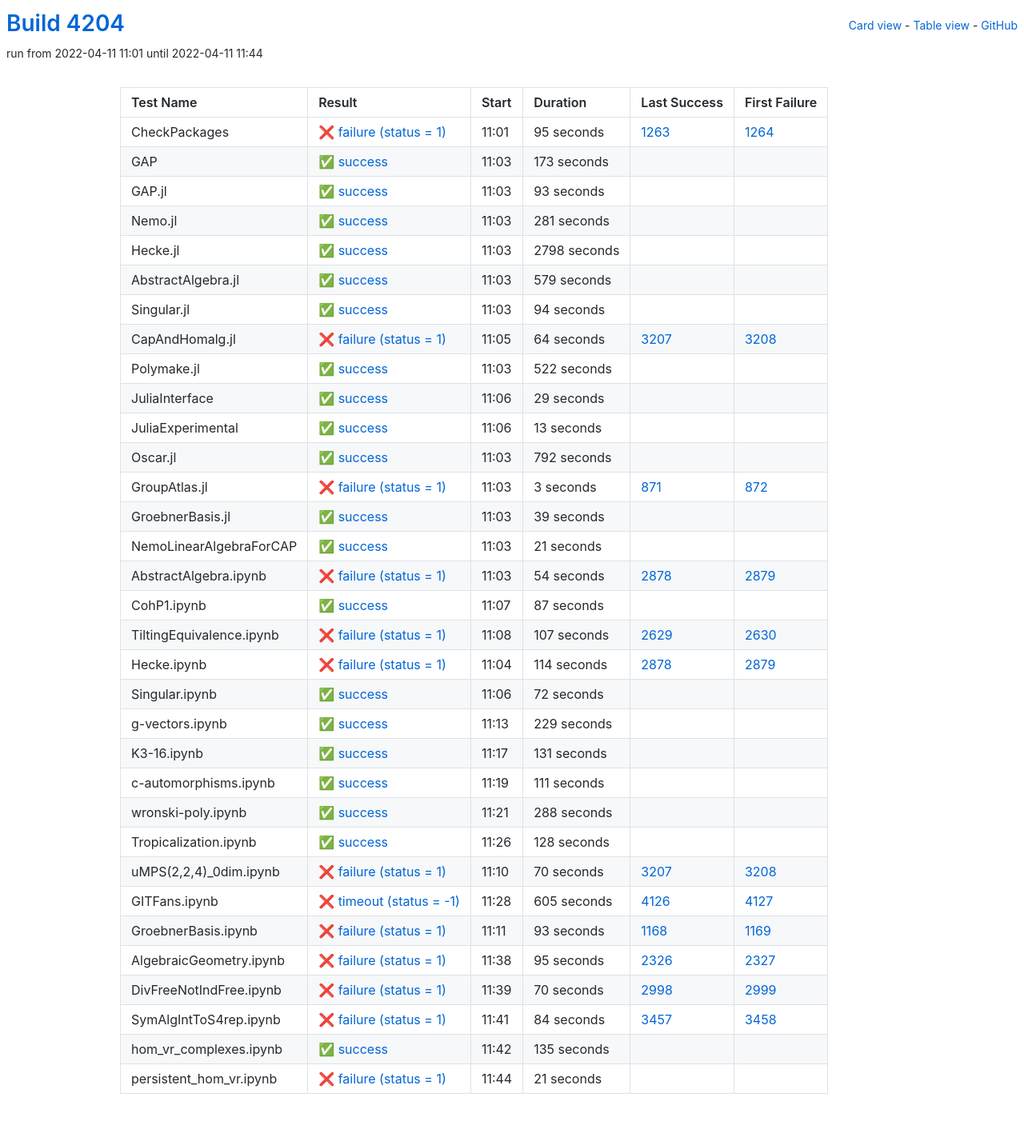
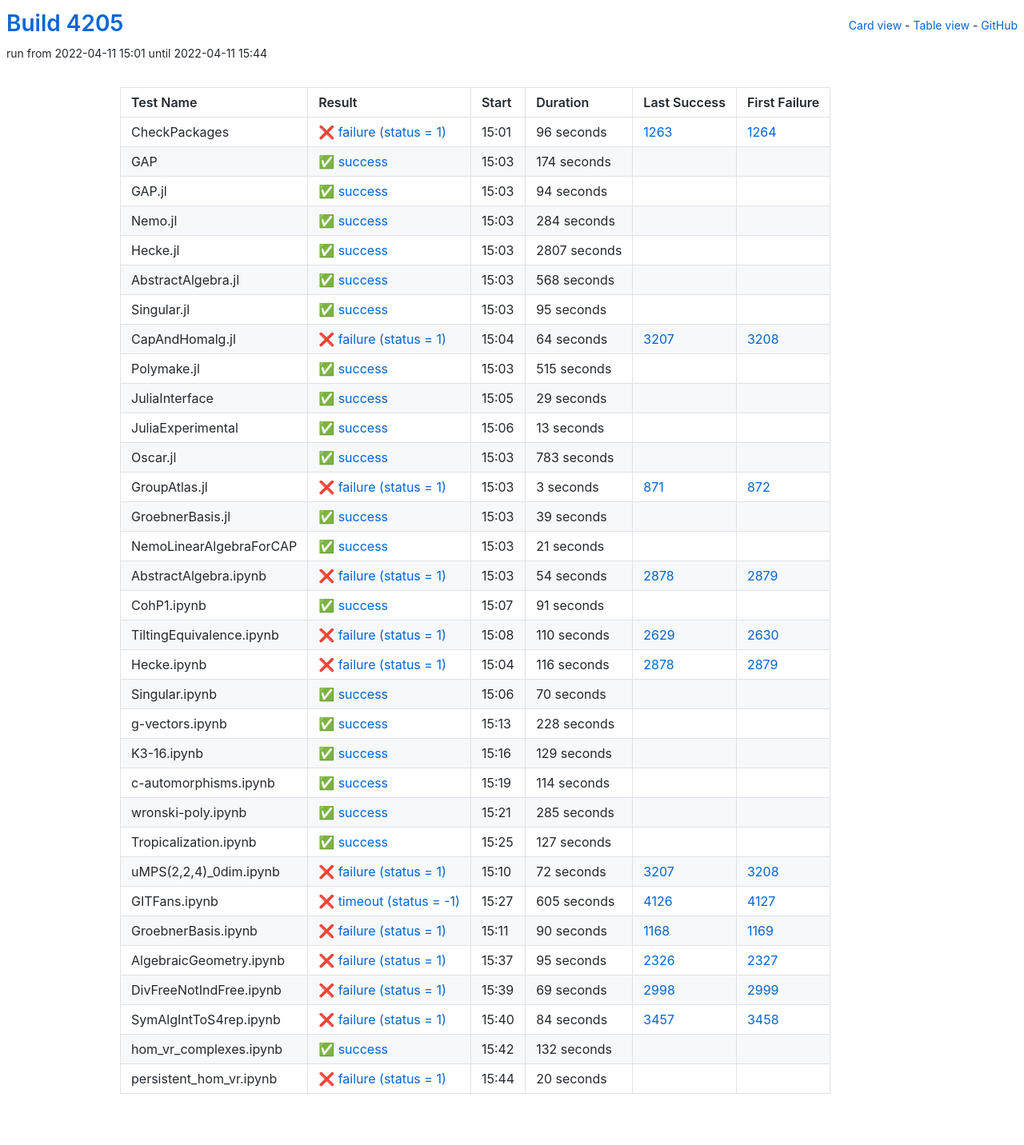
Before and after one commit to oscar-system/oscar-ci-status-stable, a Jekyll site: the page built from table.html, in a window 1280 px wide. Shown: the whole page at 80% size. Built offline with Jekyll 4.4.1, drawn with Linux system fonts in a browser that asks for light colours.

Commit message:
Build #4205

```diff
--- a/_data/ci.yml
+++ b/_data/ci.yml
@@ -1,6 +1,6 @@
 ---
-build: 4204
-build_url: https://oscarci.mathematik.uni-kl.de/job/oscar-stable/4204/
+build: 4205
+build_url: https://oscarci.mathematik.uni-kl.de/job/oscar-stable/4205/
 job: oscar-stable
 organization: oscar-system
 repo: oscar-ci-status-stable
@@ -8,80 +8,32 @@ repourl: https://github.com/oscar-system/oscar-ci-status-stable
 tests:
 - name: CheckPackages
   id: checkpackages
-  log: https://oscarci.mathematik.uni-kl.de/job/oscar-stable/4204/artifact/logs/build-4204/CheckPackages.log
-  start: 2022-04-11 11:01
+  log: https://oscarci.mathematik.uni-kl.de/job/oscar-stable/4205/artifact/logs/build-4205/CheckPackages.log
+  start: 2022-04-11 15:01
   success: false
   exitcode: 1
   status: failure
-  duration: 95
+  duration: 96
   last_success: 1263
   last_success_url: https://oscarci.mathematik.uni-kl.de/job/oscar-stable/1263/
   first_failure: 1264
   first_failure_url: https://oscarci.mathematik.uni-kl.de/job/oscar-stable/1264/
 - name: GAP
   id: gap
-  log: https://oscarci.mathematik.uni-kl.de/job/oscar-stable/4204/artifact/logs/build-4204/GAP.log
-  start: 2022-04-11 11:03
+  log: https://oscarci.mathematik.uni-kl.de/job/oscar-stable/4205/artifact/logs/build-4205/GAP.log
+  start: 2022-04-11 15:03
   success: true
   exitcode: 0
   status: success
-  duration: 173
+  duration: 174
   last_success: false
   last_success_url:
   first_failure: false
   first_failure_url:
 - name: GAP.jl
   id: gap-jl
-  log: https://oscarci.mathematik.uni-kl.de/job/oscar-stable/4204/artifact/logs/build-4204/GAP.jl.log
-  start: 2022-04-11 11:03
-  success: true
-  exitcode: 0
-  status: success
-  duration: 93
-  last_success: false
-  last_success_url:
-  first_failure: false
-  first_failure_url:
-- name: Nemo.jl
-  id: nemo-jl
-  log: https://oscarci.mathematik.uni-kl.de/job/oscar-stable/4204/artifact/logs/build-4204/Nemo.jl.log
-  start: 2022-04-11 11:03
-  success: true
-  exitcode: 0
-  status: success
-  duration: 281
-  last_success: false
-  last_success_url:
-  first_failure: false
-  first_failure_url:
-- name: Hecke.jl
-  id: hecke-jl
-  log: https://oscarci.mathematik.uni-kl.de/job/oscar-stable/4204/artifact/logs/build-4204/Hecke.jl.log
-  start: 2022-04-11 11:03
-  success: true
-  exitcode: 0
-  status: success
-  duration: 2798
-  last_success: false
-  last_success_url:
-  first_failure: false
-  first_failure_url:
-- name: AbstractAlgebra.jl
-  id: abstractalgebra-jl
-  log: https://oscarci.mathematik.uni-kl.de/job/oscar-stable/4204/artifact/logs/build-4204/AbstractAlgebra.jl.log
-  start: 2022-04-11 11:03
-  success: true
-  exitcode: 0
-  status: success
-  duration: 579
-  last_success: false
-  last_success_url:
-  first_failure: false
-  first_failure_url:
-- name: Singular.jl
-  id: singular-jl
-  log: https://oscarci.mathematik.uni-kl.de/job/oscar-stable/4204/artifact/logs/build-4204/Singular.jl.log
-  start: 2022-04-11 11:03
+  log: https://oscarci.mathematik.uni-kl.de/job/oscar-stable/4205/artifact/logs/build-4205/GAP.jl.log
+  start: 2022-04-11 15:03
   success: true
   exitcode: 0
   status: success
@@ -90,10 +42,58 @@ tests:
   last_success_url:
   first_failure: false
   first_failure_url:
+- name: Nemo.jl
+  id: nemo-jl
+  log: https://oscarci.mathematik.uni-kl.de/job/oscar-stable/4205/artifact/logs/build-4205/Nemo.jl.log
+  start: 2022-04-11 15:03
+  success: true
+  exitcode: 0
+  status: success
+  duration: 284
+  last_success: false
+  last_success_url:
+  first_failure: false
+  first_failure_url:
+- name: Hecke.jl
+  id: hecke-jl
+  log: https://oscarci.mathematik.uni-kl.de/job/oscar-stable/4205/artifact/logs/build-4205/Hecke.jl.log
+  start: 2022-04-11 15:03
+  success: true
+  exitcode: 0
+  status: success
+  duration: 2807
+  last_success: false
+  last_success_url:
+  first_failure: false
+  first_failure_url:
+- name: AbstractAlgebra.jl
+  id: abstractalgebra-jl
+  log: https://oscarci.mathematik.uni-kl.de/job/oscar-stable/4205/artifact/logs/build-4205/AbstractAlgebra.jl.log
+  start: 2022-04-11 15:03
+  success: true
+  exitcode: 0
+  status: success
+  duration: 568
+  last_success: false
+  last_success_url:
+  first_failure: false
+  first_failure_url:
+- name: Singular.jl
+  id: singular-jl
+  log: https://oscarci.mathematik.uni-kl.de/job/oscar-stable/4205/artifact/logs/build-4205/Singular.jl.log
+  start: 2022-04-11 15:03
+  success: true
+  exitcode: 0
+  status: success
+  duration: 95
+  last_success: false
+  last_success_url:
+  first_failure: false
+  first_failure_url:
 - name: CapAndHomalg.jl
   id: capandhomalg-jl
-  log: https://oscarci.mathematik.uni-kl.de/job/oscar-stable/4204/artifact/logs/build-4204/CapAndHomalg.jl.log
-  start: 2022-04-11 11:05
+  log: https://oscarci.mathematik.uni-kl.de/job/oscar-stable/4205/artifact/logs/build-4205/CapAndHomalg.jl.log
+  start: 2022-04-11 15:04
   success: false
   exitcode: 1
   status: failure
@@ -104,20 +104,20 @@ tests:
   first_failure_url: https://oscarci.mathematik.uni-kl.de/job/oscar-stable/3208/
 - name: Polymake.jl
   id: polymake-jl
-  log: https://oscarci.mathematik.uni-kl.de/job/oscar-stable/4204/artifact/logs/build-4204/Polymake.jl.log
-  start: 2022-04-11 11:03
+  log: https://oscarci.mathematik.uni-kl.de/job/oscar-stable/4205/artifact/logs/build-4205/Polymake.jl.log
+  start: 2022-04-11 15:03
   success: true
   exitcode: 0
   status: success
-  duration: 522
+  duration: 515
   last_success: false
   last_success_url:
   first_failure: false
   first_failure_url:
 - name: JuliaInterface
   id: juliainterface
-  log: https://oscarci.mathematik.uni-kl.de/job/oscar-stable/4204/artifact/logs/build-4204/JuliaInterface.log
-  start: 2022-04-11 11:06
+  log: https://oscarci.mathematik.uni-kl.de/job/oscar-stable/4205/artifact/logs/build-4205/JuliaInterface.log
+  start: 2022-04-11 15:05
   success: true
   exitcode: 0
   status: success
@@ -128,8 +128,8 @@ tests:
   first_failure_url:
 - name: JuliaExperimental
   id: juliaexperimental
-  log: https://oscarci.mathematik.uni-kl.de/job/oscar-stable/4204/artifact/logs/build-4204/JuliaExperimental.log
-  start: 2022-04-11 11:06
+  log: https://oscarci.mathematik.uni-kl.de/job/oscar-stable/4205/artifact/logs/build-4205/JuliaExperimental.log
+  start: 2022-04-11 15:06
   success: true
   exitcode: 0
   status: success
@@ -140,20 +140,20 @@ tests:
   first_failure_url:
 - name: Oscar.jl
   id: oscar-jl
-  log: https://oscarci.mathematik.uni-kl.de/job/oscar-stable/4204/artifact/logs/build-4204/Oscar.jl.log
-  start: 2022-04-11 11:03
+  log: https://oscarci.mathematik.uni-kl.de/job/oscar-stable/4205/artifact/logs/build-4205/Oscar.jl.log
+  start: 2022-04-11 15:03
   success: true
   exitcode: 0
   status: success
-  duration: 792
+  duration: 783
   last_success: false
   last_success_url:
   first_failure: false
   first_failure_url:
 - name: GroupAtlas.jl
   id: groupatlas-jl
-  log: https://oscarci.mathematik.uni-kl.de/job/oscar-stable/4204/artifact/logs/build-4204/GroupAtlas.jl.log
-  start: 2022-04-11 11:03
+  log: https://oscarci.mathematik.uni-kl.de/job/oscar-stable/4205/artifact/logs/build-4205/GroupAtlas.jl.log
+  start: 2022-04-11 15:03
   success: false
   exitcode: 1
   status: failure
@@ -164,8 +164,8 @@ tests:
   first_failure_url: https://oscarci.mathematik.uni-kl.de/job/oscar-stable/872/
 - name: GroebnerBasis.jl
   id: groebnerbasis-jl
-  log: https://oscarci.mathematik.uni-kl.de/job/oscar-stable/4204/artifact/logs/build-4204/GroebnerBasis.jl.log
-  start: 2022-04-11 11:03
+  log: https://oscarci.mathematik.uni-kl.de/job/oscar-stable/4205/artifact/logs/build-4205/GroebnerBasis.jl.log
+  start: 2022-04-11 15:03
   success: true
   exitcode: 0
   status: success
@@ -176,8 +176,8 @@ tests:
   first_failure_url:
 - name: NemoLinearAlgebraForCAP
   id: nemolinearalgebraforcap
-  log: https://oscarci.mathematik.uni-kl.de/job/oscar-stable/4204/artifact/logs/build-4204/NemoLinearAlgebraForCAP.log
-  start: 2022-04-11 11:03
+  log: https://oscarci.mathematik.uni-kl.de/job/oscar-stable/4205/artifact/logs/build-4205/NemoLinearAlgebraForCAP.log
+  start: 2022-04-11 15:03
   success: true
   exitcode: 0
   status: success
@@ -188,8 +188,8 @@ tests:
   first_failure_url:
 - name: AbstractAlgebra.ipynb
   id: abstractalgebra-ipynb
-  log: https://oscarci.mathematik.uni-kl.de/job/oscar-stable/4204/artifact/logs/build-4204/AbstractAlgebra.ipynb.log
-  start: 2022-04-11 11:03
+  log: https://oscarci.mathematik.uni-kl.de/job/oscar-stable/4205/artifact/logs/build-4205/AbstractAlgebra.ipynb.log
+  start: 2022-04-11 15:03
   success: false
   exitcode: 1
   status: failure
@@ -200,128 +200,128 @@ tests:
   first_failure_url: https://oscarci.mathematik.uni-kl.de/job/oscar-stable/2879/
 - name: CohP1.ipynb
   id: cohp1-ipynb
-  log: https://oscarci.mathematik.uni-kl.de/job/oscar-stable/4204/artifact/logs/build-4204/CohP1.ipynb.log
-  start: 2022-04-11 11:07
+  log: https://oscarci.mathematik.uni-kl.de/job/oscar-stable/4205/artifact/logs/build-4205/CohP1.ipynb.log
+  start: 2022-04-11 15:07
   success: true
   exitcode: 0
   status: success
-  duration: 87
+  duration: 91
   last_success: false
   last_success_url:
   first_failure: false
   first_failure_url:
 - name: TiltingEquivalence.ipynb
   id: tiltingequivalence-ipynb
-  log: https://oscarci.mathematik.uni-kl.de/job/oscar-stable/4204/artifact/logs/build-4204/TiltingEquivalence.ipynb.log
-  start: 2022-04-11 11:08
+  log: https://oscarci.mathematik.uni-kl.de/job/oscar-stable/4205/artifact/logs/build-4205/TiltingEquivalence.ipynb.log
+  start: 2022-04-11 15:08
   success: false
   exitcode: 1
   status: failure
-  duration: 107
+  duration: 110
   last_success: 2629
   last_success_url: https://oscarci.mathematik.uni-kl.de/job/oscar-stable/2629/
   first_failure: 2630
   first_failure_url: https://oscarci.mathematik.uni-kl.de/job/oscar-stable/2630/
 - name: Hecke.ipynb
   id: hecke-ipynb
-  log: https://oscarci.mathematik.uni-kl.de/job/oscar-stable/4204/artifact/logs/build-4204/Hecke.ipynb.log
-  start: 2022-04-11 11:04
+  log: https://oscarci.mathematik.uni-kl.de/job/oscar-stable/4205/artifact/logs/build-4205/Hecke.ipynb.log
+  start: 2022-04-11 15:04
   success: false
   exitcode: 1
   status: failure
-  duration: 114
+  duration: 116
   last_success: 2878
   last_success_url: https://oscarci.mathematik.uni-kl.de/job/oscar-stable/2878/
   first_failure: 2879
   first_failure_url: https://oscarci.mathematik.uni-kl.de/job/oscar-stable/2879/
 - name: Singular.ipynb
   id: singular-ipynb
-  log: https://oscarci.mathematik.uni-kl.de/job/oscar-stable/4204/artifact/logs/build-4204/Singular.ipynb.log
-  start: 2022-04-11 11:06
+  log: https://oscarci.mathematik.uni-kl.de/job/oscar-stable/4205/artifact/logs/build-4205/Singular.ipynb.log
+  start: 2022-04-11 15:06
   success: true
   exitcode: 0
   status: success
-  duration: 72
+  duration: 70
   last_success: false
   last_success_url:
   first_failure: false
   first_failure_url:
 - name: g-vectors.ipynb
   id: g-vectors-ipynb
-  log: https://oscarci.mathematik.uni-kl.de/job/oscar-stable/4204/artifact/logs/build-4204/g-vectors.ipynb.log
-  start: 2022-04-11 11:13
+  log: https://oscarci.mathematik.uni-kl.de/job/oscar-stable/4205/artifact/logs/build-4205/g-vectors.ipynb.log
+  start: 2022-04-11 15:13
   success: true
   exitcode: 0
   status: success
-  duration: 229
+  duration: 228
   last_success: false
   last_success_url:
   first_failure: false
   first_failure_url:
 - name: K3-16.ipynb
   id: k3-16-ipynb
-  log: https://oscarci.mathematik.uni-kl.de/job/oscar-stable/4204/artifact/logs/build-4204/K3-16.ipynb.log
-  start: 2022-04-11 11:17
+  log: https://oscarci.mathematik.uni-kl.de/job/oscar-stable/4205/artifact/logs/build-4205/K3-16.ipynb.log
+  start: 2022-04-11 15:16
   success: true
   exitcode: 0
   status: success
-  duration: 131
+  duration: 129
   last_success: false
   last_success_url:
   first_failure: false
   first_failure_url:
 - name: c-automorphisms.ipynb
   id: c-automorphisms-ipynb
-  log: https://oscarci.mathematik.uni-kl.de/job/oscar-stable/4204/artifact/logs/build-4204/c-automorphisms.ipynb.log
-  start: 2022-04-11 11:19
+  log: https://oscarci.mathematik.uni-kl.de/job/oscar-stable/4205/artifact/logs/build-4205/c-automorphisms.ipynb.log
+  start: 2022-04-11 15:19
   success: true
   exitcode: 0
   status: success
-  duration: 111
+  duration: 114
   last_success: false
   last_success_url:
   first_failure: false
   first_failure_url:
 - name: wronski-poly.ipynb
   id: wronski-poly-ipynb
-  log: https://oscarci.mathematik.uni-kl.de/job/oscar-stable/4204/artifact/logs/build-4204/wronski-poly.ipynb.log
-  start: 2022-04-11 11:21
+  log: https://oscarci.mathematik.uni-kl.de/job/oscar-stable/4205/artifact/logs/build-4205/wronski-poly.ipynb.log
+  start: 2022-04-11 15:21
   success: true
   exitcode: 0
   status: success
-  duration: 288
+  duration: 285
   last_success: false
   last_success_url:
   first_failure: false
   first_failure_url:
 - name: Tropicalization.ipynb
   id: tropicalization-ipynb
-  log: https://oscarci.mathematik.uni-kl.de/job/oscar-stable/4204/artifact/logs/build-4204/Tropicalization.ipynb.log
-  start: 2022-04-11 11:26
+  log: https://oscarci.mathematik.uni-kl.de/job/oscar-stable/4205/artifact/logs/build-4205/Tropicalization.ipynb.log
+  start: 2022-04-11 15:25
   success: true
   exitcode: 0
   status: success
-  duration: 128
+  duration: 127
   last_success: false
   last_success_url:
   first_failure: false
   first_failure_url:
 - name: uMPS(2,2,4)_0dim.ipynb
   id: umps-2-2-4-0dim-ipynb
-  log: https://oscarci.mathematik.uni-kl.de/job/oscar-stable/4204/artifact/logs/build-4204/uMPS-2-2-4-_0dim.ipynb.log
-  start: 2022-04-11 11:10
+  log: https://oscarci.mathematik.uni-kl.de/job/oscar-stable/4205/artifact/logs/build-4205/uMPS-2-2-4-_0dim.ipynb.log
+  start: 2022-04-11 15:10
   success: false
   exitcode: 1
   status: failure
-  duration: 70
+  duration: 72
   last_success: 3207
   last_success_url: https://oscarci.mathematik.uni-kl.de/job/oscar-stable/3207/
   first_failure: 3208
   first_failure_url: https://oscarci.mathematik.uni-kl.de/job/oscar-stable/3208/
 - name: GITFans.ipynb
   id: gitfans-ipynb
-  log: https://oscarci.mathematik.uni-kl.de/job/oscar-stable/4204/artifact/logs/build-4204/GITFans.ipynb.log
-  start: 2022-04-11 11:28
+  log: https://oscarci.mathematik.uni-kl.de/job/oscar-stable/4205/artifact/logs/build-4205/GITFans.ipynb.log
+  start: 2022-04-11 15:27
   success: false
   exitcode: -1
   status: timeout
@@ -332,20 +332,20 @@ tests:
   first_failure_url: https://oscarci.mathematik.uni-kl.de/job/oscar-stable/4127/
 - name: GroebnerBasis.ipynb
   id: groebnerbasis-ipynb
-  log: https://oscarci.mathematik.uni-kl.de/job/oscar-stable/4204/artifact/logs/build-4204/GroebnerBasis.ipynb.log
-  start: 2022-04-11 11:11
+  log: https://oscarci.mathematik.uni-kl.de/job/oscar-stable/4205/artifact/logs/build-4205/GroebnerBasis.ipynb.log
+  start: 2022-04-11 15:11
   success: false
   exitcode: 1
   status: failure
-  duration: 93
+  duration: 90
   last_success: 1168
   last_success_url: https://oscarci.mathematik.uni-kl.de/job/oscar-stable/1168/
   first_failure: 1169
   first_failure_url: https://oscarci.mathematik.uni-kl.de/job/oscar-stable/1169/
 - name: AlgebraicGeometry.ipynb
   id: algebraicgeometry-ipynb
-  log: https://oscarci.mathematik.uni-kl.de/job/oscar-stable/4204/artifact/logs/build-4204/AlgebraicGeometry.ipynb.log
-  start: 2022-04-11 11:38
+  log: https://oscarci.mathematik.uni-kl.de/job/oscar-stable/4205/artifact/logs/build-4205/AlgebraicGeometry.ipynb.log
+  start: 2022-04-11 15:37
   success: false
   exitcode: 1
   status: failure
@@ -356,20 +356,20 @@ tests:
   first_failure_url: https://oscarci.mathematik.uni-kl.de/job/oscar-stable/2327/
 - name: DivFreeNotIndFree.ipynb
   id: divfreenotindfree-ipynb
-  log: https://oscarci.mathematik.uni-kl.de/job/oscar-stable/4204/artifact/logs/build-4204/DivFreeNotIndFree.ipynb.log
-  start: 2022-04-11 11:39
+  log: https://oscarci.mathematik.uni-kl.de/job/oscar-stable/4205/artifact/logs/build-4205/DivFreeNotIndFree.ipynb.log
+  start: 2022-04-11 15:39
   success: false
   exitcode: 1
   status: failure
-  duration: 70
+  duration: 69
   last_success: 2998
   last_success_url: https://oscarci.mathematik.uni-kl.de/job/oscar-stable/2998/
   first_failure: 2999
   first_failure_url: https://oscarci.mathematik.uni-kl.de/job/oscar-stable/2999/
 - name: SymAlgIntToS4rep.ipynb
   id: symalginttos4rep-ipynb
-  log: https://oscarci.mathematik.uni-kl.de/job/oscar-stable/4204/artifact/logs/build-4204/SymAlgIntToS4rep.ipynb.log
-  start: 2022-04-11 11:41
+  log: https://oscarci.mathematik.uni-kl.de/job/oscar-stable/4205/artifact/logs/build-4205/SymAlgIntToS4rep.ipynb.log
+  start: 2022-04-11 15:40
   success: false
   exitcode: 1
   status: failure
@@ -380,24 +380,24 @@ tests:
   first_failure_url: https://oscarci.mathematik.uni-kl.de/job/oscar-stable/3458/
 - name: hom_vr_complexes.ipynb
   id: hom-vr-complexes-ipynb
-  log: https://oscarci.mathematik.uni-kl.de/job/oscar-stable/4204/artifact/logs/build-4204/hom_vr_complexes.ipynb.log
-  start: 2022-04-11 11:42
+  log: https://oscarci.mathematik.uni-kl.de/job/oscar-stable/4205/artifact/logs/build-4205/hom_vr_complexes.ipynb.log
+  start: 2022-04-11 15:42
   success: true
   exitcode: 0
   status: success
-  duration: 135
+  duration: 132
   last_success: false
   last_success_url:
   first_failure: false
   first_failure_url:
 - name: persistent_hom_vr.ipynb
   id: persistent-hom-vr-ipynb
-  log: https://oscarci.mathematik.uni-kl.de/job/oscar-stable/4204/artifact/logs/build-4204/persistent_hom_vr.ipynb.log
-  start: 2022-04-11 11:44
+  log: https://oscarci.mathematik.uni-kl.de/job/oscar-stable/4205/artifact/logs/build-4205/persistent_hom_vr.ipynb.log
+  start: 2022-04-11 15:44
   success: false
   exitcode: 1
   status: failure
-  duration: 21
+  duration: 20
   last_success: false
   last_success_url:
   first_failure: false
```
Also changed, not shown: README.md.
